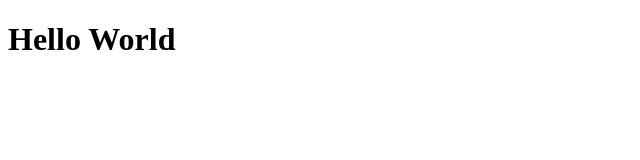
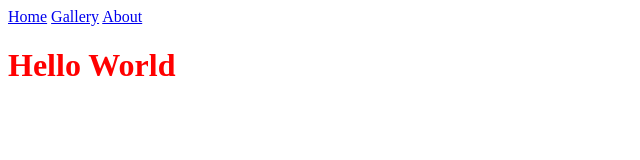
Before and after one commit to YanaSutton-cloud/capstone-level-2, a plain HTML site: page index.html in a window 1280 px wide. Shown: the whole page, without its empty margins (0-640 px from the left). Drawn offline with Linux system fonts and the light colour scheme.

Commit message:
Added features in Capstone files

```diff
--- a/index.html
+++ b/index.html
@@ -8,6 +8,13 @@
     <script src="script.js" defer></script>
   </head>
   <body>
+    <header>
+      <nav>
+        <a href="index.html">Home</a>
+        <a href="gallery.html">Gallery</a>
+        <a href="about.html">About</a>
+      </nav>
+    </header>
     <main>
       <h1>Hello World</h1>
     </main>
--- a/style.css
+++ b/style.css
@@ -0,0 +1,3 @@
+body {
+  color: red;
+}
```
